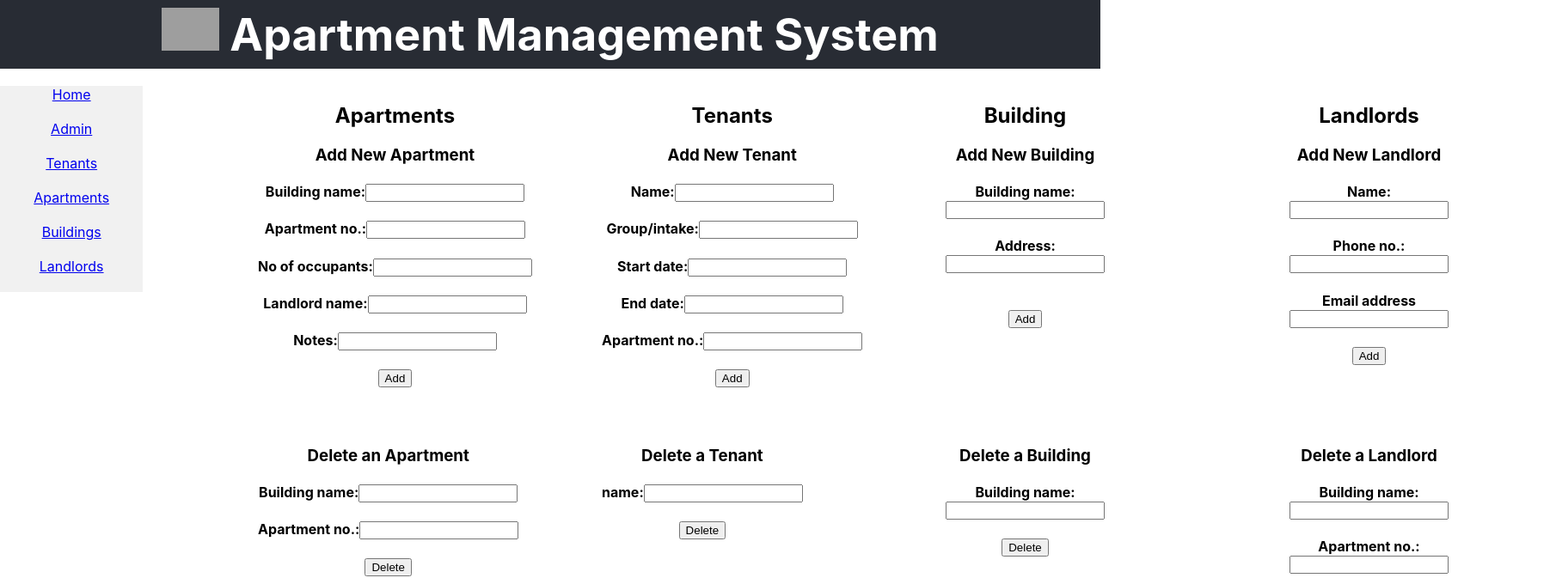
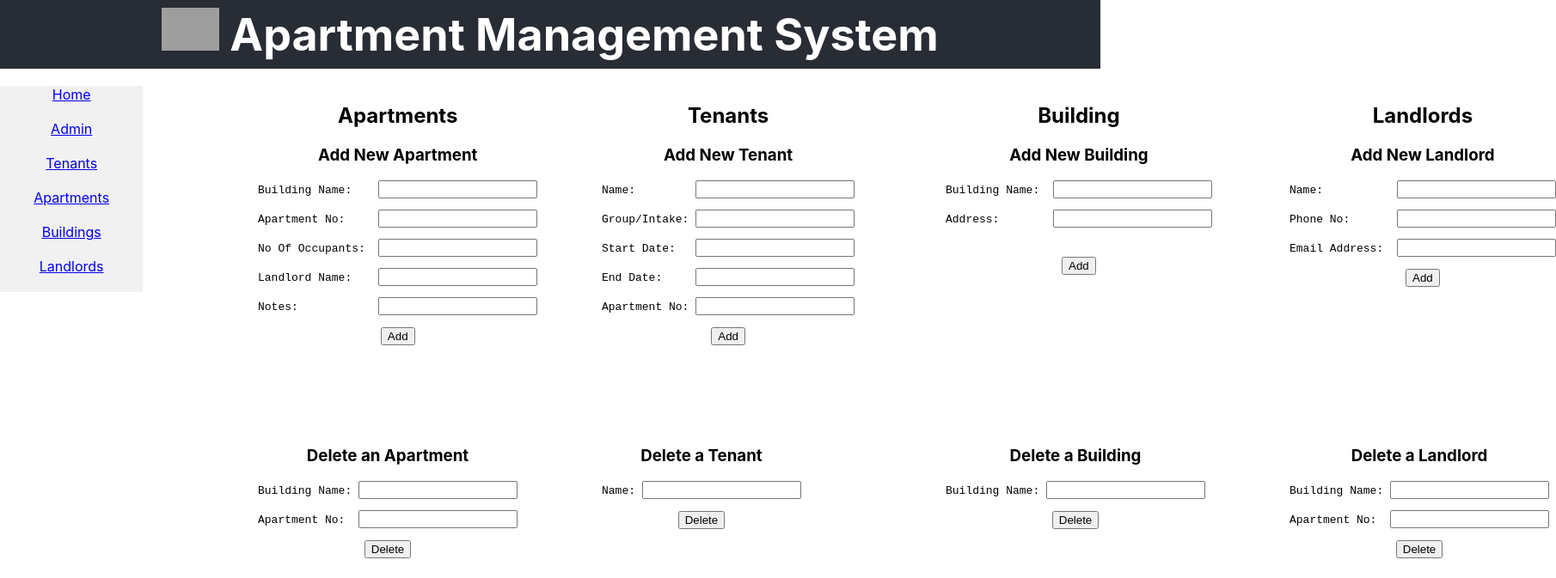
Before and after one commit to AntonyTruran/GroupProject, a React (Create React App) app in the folder apartmentfrontend/: page /Admin in a window 1280 px wide. Shown: the top 673 px of the page at 86% size, 1810 px wide, since content can reach past the window. Built offline with nearby package versions, Linux system fonts and the light colour scheme; grey boxes are pictures that could not be loaded.

Commit message:
Edited Stylings Of Stylings

```diff
--- a/apartmentfrontend/src/Admin.js
+++ b/apartmentfrontend/src/Admin.js
@@ -23,41 +23,18 @@ class Admin extends Component {
         <h2>Apartments</h2>
           <h3>Add New Apartment</h3>
            <form>
-             <h4>
-               Building name:
-               <input id="building" type="text" name="Building"></input>
-             </h4>
-             <h4>
-               Apartment no.:
-               <input id="roomNo" type="number" name="Apartment"></input>
-             </h4>
-             <h4>
-               No of occupants:
-               <input id="occupantNo" type="number" name="No of Occupants"></input>
-             </h4>
-             <h4>
-               Landlord name:
-               <input id="landlord" type="text" name="Landlord"></input>
-             </h4>
-             <h4>
-               Notes:
-               <input id="notes" type="text" name="notes"></input>
-             </h4>
+             <pre>Building Name:    <input id="building" type="text" name="Building"></input></pre>
+             <pre>Apartment No:     <input id="roomNo" type="number" name="Apartment"></input></pre>
+             <pre>No Of Occupants:  <input id="occupantNo" type="number" name="No of Occupants"></input></pre>
+             <pre>Landlord Name:    <input id="landlord" type="text" name="Landlord"></input></pre>
+             <pre>Notes:            <input id="notes" type="text" name="notes"></input></pre>
            </form>
-
            <input type='submit' value="Add"></input>
-
           <div className="delete">
            <h3>Delete an Apartment</h3>
             <form>
-             <h4>
-               Building name:
-               <input id="building" type="text" name="Building"></input>
-             </h4>
-             <h4>
-               Apartment no.:
-               <input id="roomNo" type="number" name="Apartment"></input>
-             </h4>
+             <pre>Building Name: <input id="building" type="text" name="Building"></input></pre>
+             <pre>Apartment No:  <input id="roomNo" type="number" name="Apartment"></input></pre>
             </form>
 
             <input type='submit' value="Delete"></input>
@@ -67,27 +44,11 @@ class Admin extends Component {
         <h2>Tenants</h2>
           <h3>Add New Tenant</h3>
            <form>
-             <h4>
-               Name:
-               <input id="name" type="text" name="Name"></input>
-             </h4>
-             <h4>
-               Group/intake:
-               <input id="group" type="number" name="Group"></input>
-             </h4>
-             <h4>
-               Start date:
-               <input id="startDate" type="number" name="Start Date"></input>
-             </h4>
-             <h4>
-               End date:
-               <input id="endDate" type="number" name="End Date"></input>
-             </h4>
-             <h4>
-               Apartment no.:
-               <input id="roomNo" type="number" name="Landlord"></input>
-             </h4>
-
+             <pre>Name:         <input id="name" type="text" name="Name"></input></pre>
+             <pre>Group/Intake: <input id="group" type="number" name="Group"></input></pre>
+             <pre>Start Date:   <input id="startDate" type="number" name="Start Date"></input></pre>
+             <pre>End Date:     <input id="endDate" type="number" name="End Date"></input></pre>
+             <pre>Apartment No: <input id="roomNo" type="number" name="Landlord"></input></pre>
            </form>
 
            <input type='submit' value="Add"></input>
@@ -95,10 +56,7 @@ class Admin extends Component {
             <div className="delete">
             <h3>Delete a Tenant</h3>
             <form>
-             <h4>
-               name:
-               <input id="name" type="text" name="Name"></input>
-             </h4>
+             <pre>Name: <input id="name" type="text" name="Name"></input></pre>
             </form>
             <input type='submit' value="Delete"></input>
           </div>
@@ -107,14 +65,8 @@ class Admin extends Component {
         <h2>Building</h2>
         <h3>Add New Building</h3>
         <form>
-             <h4>
-               Building name:
-               <input id="building" type="text" name="Building"></input>
-             </h4>
-             <h4>
-               Address:
-               <input id="roomNo" type="number" name="Apartment"></input>
-             </h4>
+             <pre>Building Name:  <input id="building" type="text" name="Building"></input></pre>
+             <pre>Address:        <input id="roomNo" type="number" name="Apartment"></input></pre>
            </form>
            <br></br>
            <input type='submit' value="Add"></input>
@@ -122,10 +74,7 @@ class Admin extends Component {
             <div className="delete">
             <h3>Delete a Building</h3>
             <form>
-             <h4>
-               Building name:
-               <input id="building" type="text" name="Building"></input>
-             </h4>
+             <pre>Building Name: <input id="building" type="text" name="Building"></input></pre>
             </form>
 
             <input type='submit' value="Delete"></input>
@@ -135,32 +84,17 @@ class Admin extends Component {
         <h2>Landlords</h2>
         <h3>Add New Landlord</h3>
         <form>
-             <h4>
-               Name:
-               <input id="name" type="text" name="Name"></input>
-             </h4>
-             <h4>
-               Phone no.:
-               <input id="phoneNo" type="number" name="Phone"></input>
-             </h4>
-             <h4>
-               Email address
-               <input id="email" type="text" name="No of Occupants"></input>
-             </h4>
+             <pre>Name:           <input id="name" type="text" name="Name"></input></pre>
+             <pre>Phone No:       <input id="phoneNo" type="number" name="Phone"></input></pre>
+             <pre>Email Address:  <input id="email" type="text" name="No of Occupants"></input></pre>
            </form>
            <input type='submit' value="Add"></input>
 
             <div className="delete">
             <h3>Delete a Landlord</h3>
             <form>
-             <h4>
-               Building name:
-               <input id="building" type="text" name="Building"></input>
-             </h4>
-             <h4>
-               Apartment no.:
-               <input id="roomNo" type="number" name="Apartment"></input>
-             </h4>
+             <pre>Building Name: <input id="building" type="text" name="Building"></input></pre>
+             <pre>Apartment No:  <input id="roomNo" type="number" name="Apartment"></input></pre>
             </form>
 
             <input type='submit' value="Delete"></input>
```
